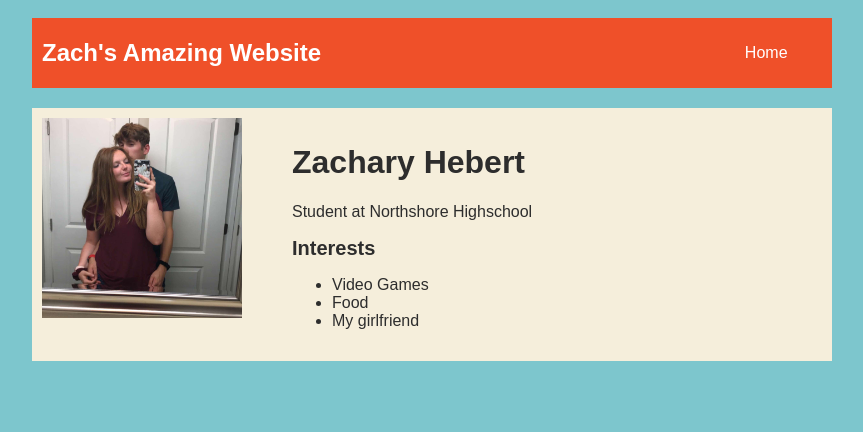
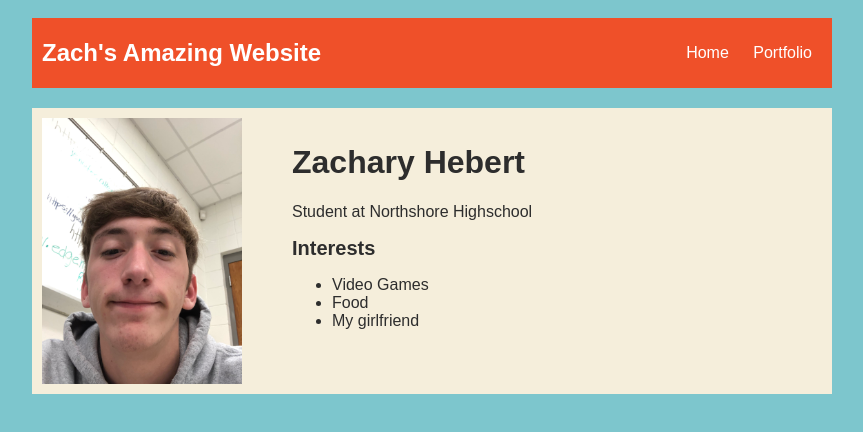
Before and after one commit to zahebert/zahebert.github.io, a plain HTML site: page index.html in a window 1280 px wide. Shown: the whole page, without its empty margins (208-1071 px from the left). Drawn offline with Linux system fonts and the light colour scheme.

Commit message:
portfolio update

```diff
--- a/index.html
+++ b/index.html
@@ -72,12 +72,12 @@
               <header>Zach's Amazing Website</header>
               <ul>
                   <li><a href="index.html">Home</a></li>
-                  <li><a href="portfolio.html"></a></li>
+                  <li><a href="portfolio.html">Portfolio</a></li>
               </ul>
           </nav>
           <main>
               <div class="sidebar">
-                  <img src="images/FB1F50C2-BE46-4CF2-9593-F454C54032BB.JPG">
+                  <img src="images/profile_pic.jpg">
               </div>
               <div class="content">
                   <h1>Zachary Hebert</h1>
```
Also changed, not shown: images/profile_pic.jpg (added).
